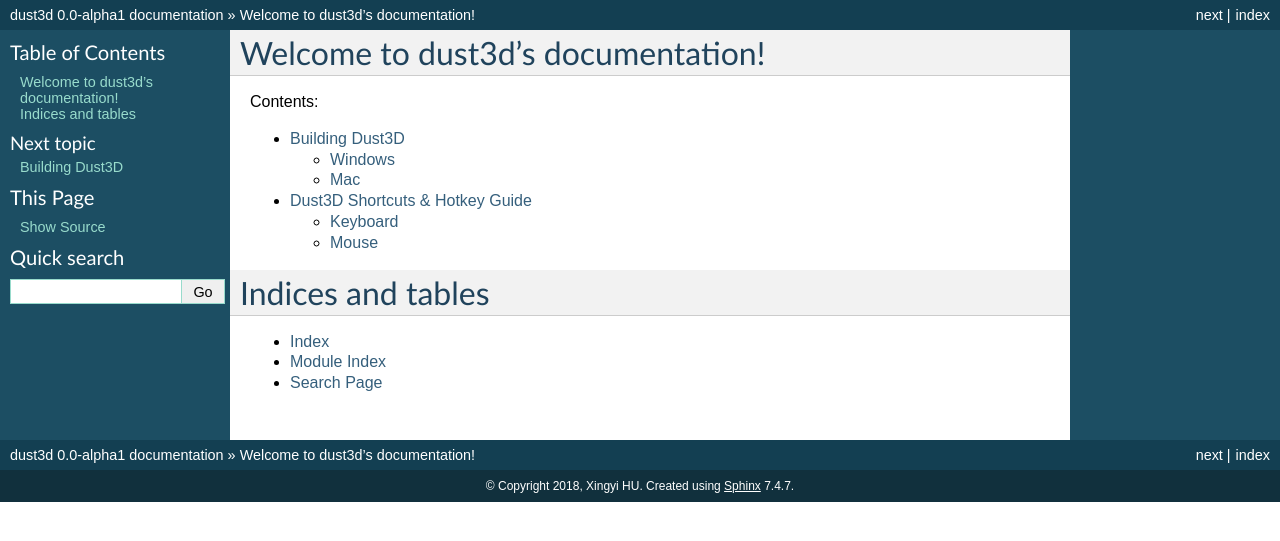
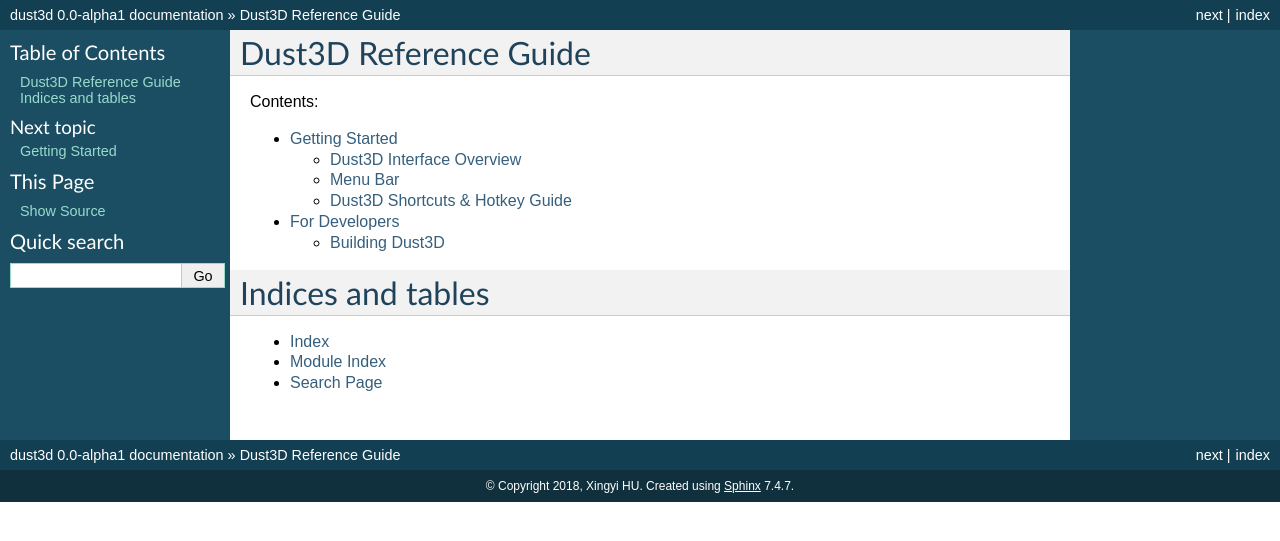
Before and after one commit to huxingyi/dust3d, a Sphinx documentation site: the page built from docs/index.rst, in a window 1280 px wide. Shown: the top 541 px of the page. Built offline with Sphinx 7.4.7, drawn with Linux system fonts in a browser that asks for light colours.

Commit message:
Add interface overview docs

```diff
--- /dev/null
+++ b/docs/get_started.rst
@@ -0,0 +1,10 @@
+Getting Started
+==================================
+
+.. toctree::
+   :maxdepth: 2
+   :caption: Contents:
+   :glob:
+
+   interface/*
+   shortcuts
--- a/docs/index.rst
+++ b/docs/index.rst
@@ -3,15 +3,16 @@
    You can adapt this file completely to your liking, but it should at least
    contain the root `toctree` directive.
 
-Welcome to dust3d's documentation!
+Dust3D Reference Guide
 ==================================
 
 .. toctree::
    :maxdepth: 2
    :caption: Contents:
+   :glob:
 
-   builds
-   shortcuts
+   get_started
+   for_developers
 
 Indices and tables
 ==================
```
Also changed, not shown: docs/for_developers.rst (added, +9 -0 lines), docs/interface/interface.rst (added, +37 -0 lines), docs/interface/menubar.rst (added, +130 -0 lines), docs/shortcuts.rst (+16 -0 lines), docs/interface/interface.png (added), 1 other file.
